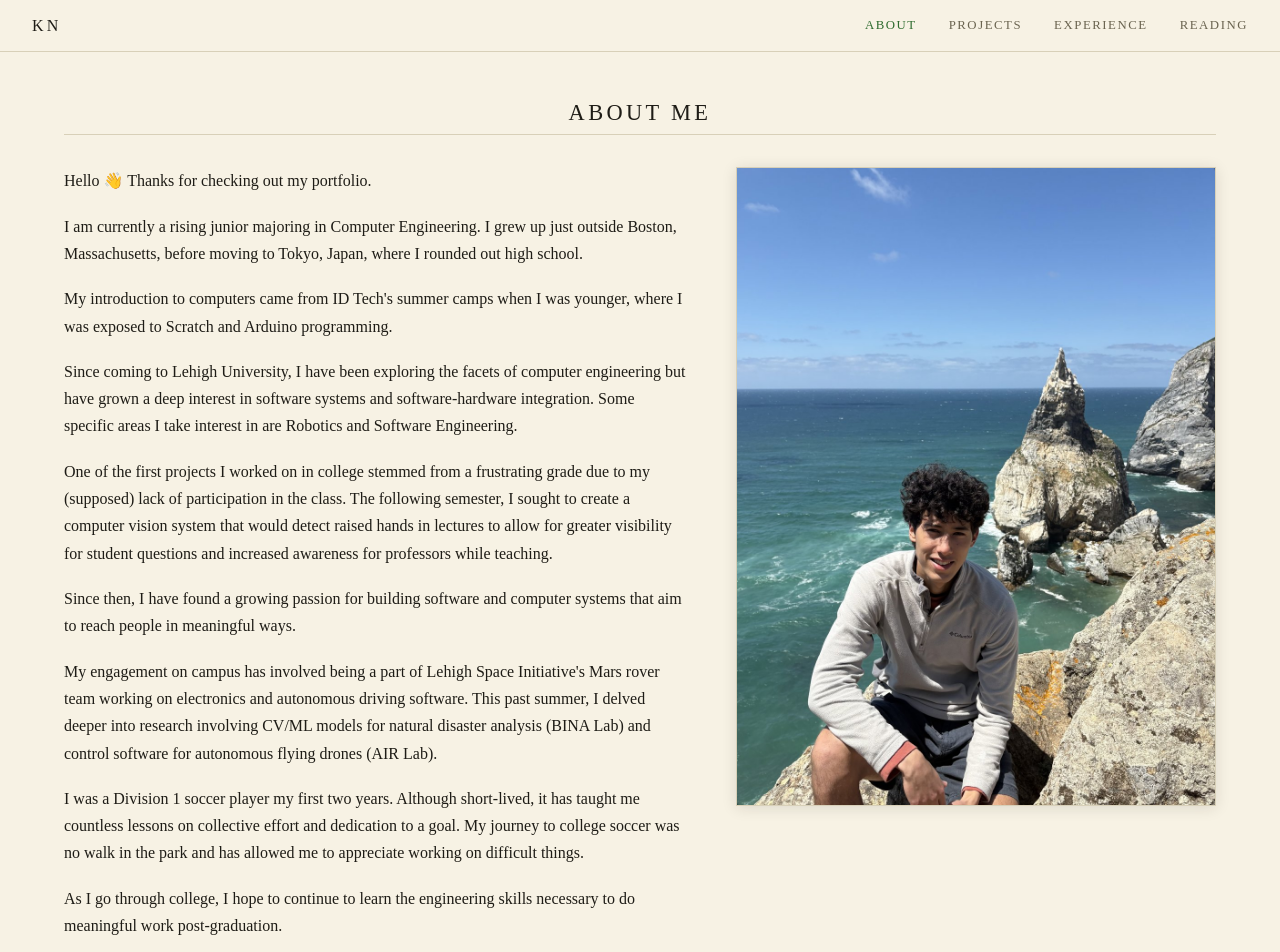
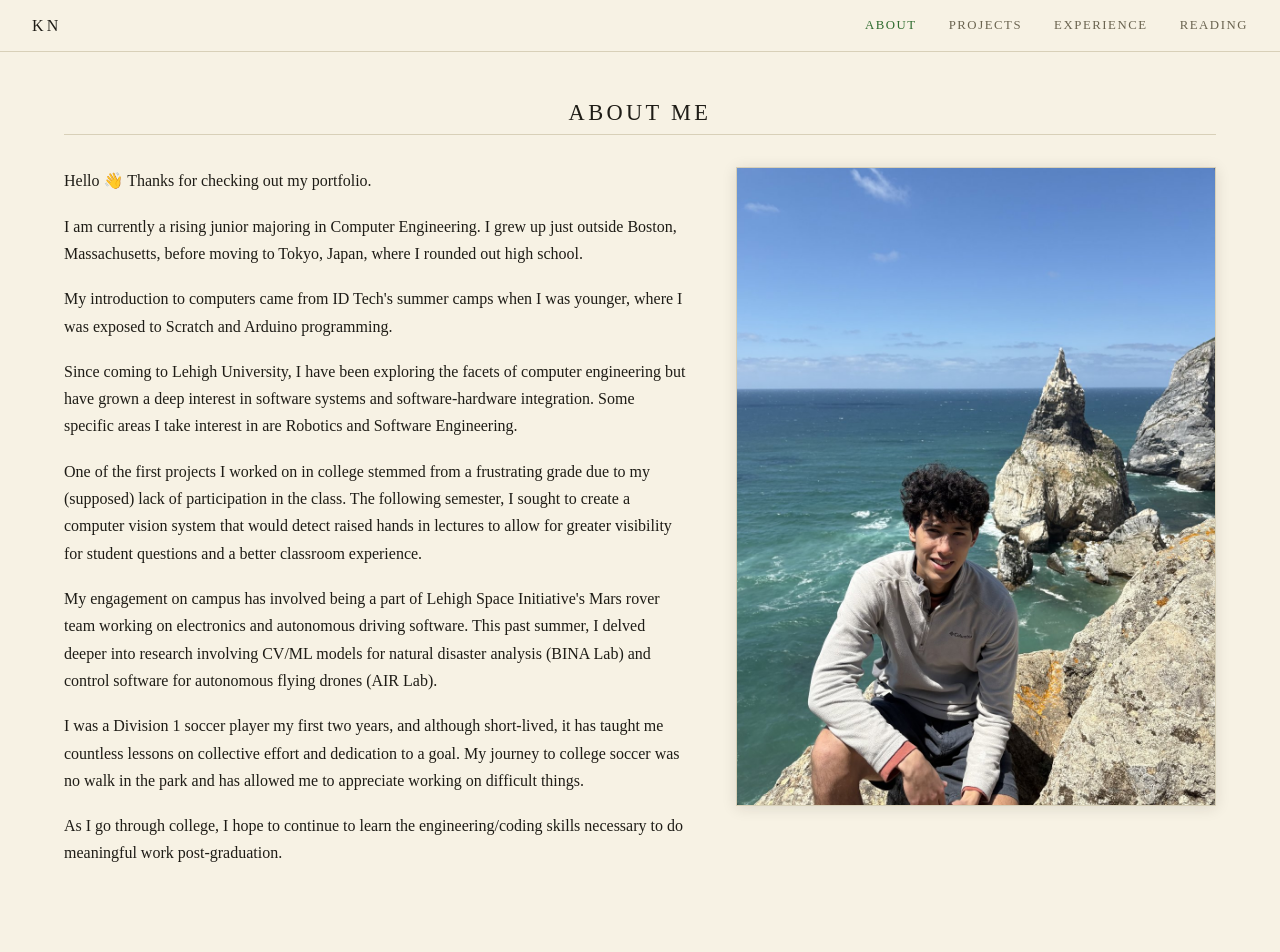
Before and after one commit to kentneureiter/portfolio, a Next.js app: page /about in a window 1280 px wide. Shown: the top 952 px of the page. Built offline with nearby package versions, Linux system fonts and the light colour scheme.

Commit message:
update about

```diff
--- a/app/about/page.tsx
+++ b/app/about/page.tsx
@@ -33,12 +33,7 @@ export default function About() {
             frustrating grade due to my (supposed) lack of participation in the
             class. The following semester, I sought to create a computer vision
             system that would detect raised hands in lectures to allow for
-            greater visibility for student questions and increased awareness
-            for professors while teaching.
-          </p>
-          <p>
-            Since then, I have found a growing passion for building software
-            and computer systems that aim to reach people in meaningful ways.
+            greater visibility for student questions and a better classroom experience.
           </p>
           <p>
             My engagement on campus has involved being a part of Lehigh Space
@@ -49,15 +44,15 @@ export default function About() {
             (AIR Lab).
           </p>
           <p>
-            I was a Division 1 soccer player my first two years.
-            Although short-lived, it has taught me countless lessons on
+            I was a Division 1 soccer player my first two years, and
+            although short-lived, it has taught me countless lessons on
             collective effort and dedication to a goal. My journey to college
             soccer was no walk in the park and has allowed me to appreciate
             working on difficult things.
           </p>
           <p>
             As I go through college, I hope to continue to learn the
-            engineering skills necessary to do meaningful work post-graduation.
+            engineering/coding skills necessary to do meaningful work post-graduation.
           </p>
         </div>
         <figure className={styles.figure}>
```
